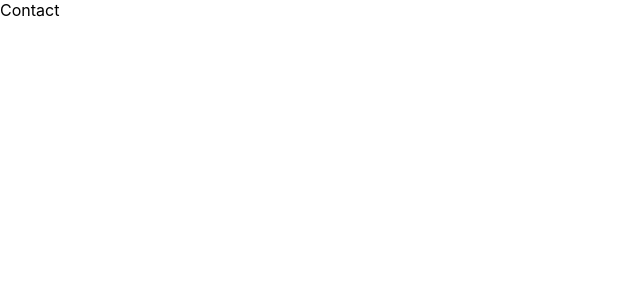
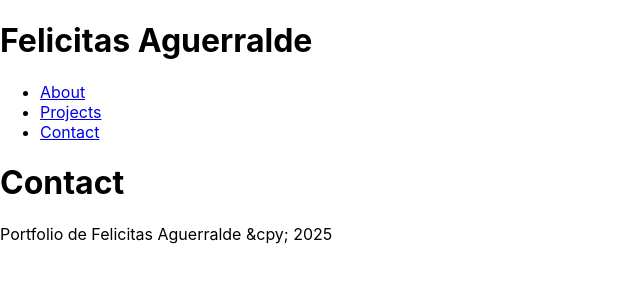
Before and after one commit to FelicitasAguerralde/REACT_08_Proyecto2, a React (Create React App) app: page /contact in a window 1280 px wide. Shown: the top 300 px of the page, without its empty margins (0-640 px from the left). Built offline with nearby package versions, Linux system fonts and the light colour scheme.

Commit message:
Acomode tag de header y actualice las instalaciones que generaban conflicto

```diff
--- a/package.json
+++ b/package.json
@@ -9,6 +9,7 @@
     "@testing-library/user-event": "^13.5.0",
     "react": "^19.1.0",
     "react-dom": "^19.1.0",
+    "react-router-dom": "^7.6.0",
     "react-scripts": "5.0.1",
     "web-vitals": "^2.1.4"
   },
--- a/src/App.js
+++ b/src/App.js
@@ -1,12 +1,6 @@
 import './App.css';
 import { AppRouter } from './router/AppRouter';
 
-function App() {
-  return (
-    <>
-    <AppRouter />
-    </>
-  );
-}
-
-export default App;
+export const App = () => {
+  return <AppRouter />;
+};
--- a/src/components/Contact.js
+++ b/src/components/Contact.js
@@ -2,6 +2,8 @@ import React from 'react'
 
 export const Contact = () => {
   return (
-    <div>Contact</div>
+    <div>
+      <h1>Contact</h1>
+    </div>
   )
 }
--- /dev/null
+++ b/src/components/Footer.js
@@ -0,0 +1,9 @@
+import React from 'react'
+
+export const Footer = () => {
+  return (
+    <footer>
+        Portfolio de Felicitas Aguerralde &cpy; 2025
+    </footer>
+  )
+}
--- /dev/null
+++ b/src/components/Header.js
@@ -0,0 +1,17 @@
+import React from 'react'
+
+export const Header = () => {
+  return (
+    <header>
+    <h1> Felicitas Aguerralde</h1>
+    <nav>
+        <ul>
+            <li><a href="#about">About</a></li>
+            <li><a href="#projects">Projects</a></li>
+            <li><a href="#contact">Contact</a></li>
+        </ul>
+        {console.log('Header component loaded')}
+    </nav>
+    </header>
+  )
+}
--- a/src/index.js
+++ b/src/index.js
@@ -1,7 +1,7 @@
 import React from 'react';
 import ReactDOM from 'react-dom/client';
 import './index.css';
-import App from './App';
+import {App} from './App'
 
 const root = ReactDOM.createRoot(document.getElementById('root'));
 root.render(
--- a/src/router/AppRouter.js
+++ b/src/router/AppRouter.js
@@ -5,11 +5,14 @@ import { Portfolio } from '../components/Portfolio';
 import { Services } from '../components/Services';
 import { Curriculum } from '../components/Curriculum';
 import { Contact } from '../components/Contact';
+import { Header } from '../components/Header';
+import { Footer } from '../components/Footer';
 
 
 export const AppRouter = () => {
   return (
     <BrowserRouter>
+    <Header />
     <Routes>
         <Route path='/' element={<Index />} />
         <Route path='/portfolio' element={<Portfolio />} />
@@ -17,6 +20,7 @@ export const AppRouter = () => {
         <Route path='/curriculum' element={<Curriculum />} />
         <Route path='/contact' element={<Contact />} />
     </Routes>
+    <Footer />
     </BrowserRouter>
   )
 }
```
Also changed, not shown: 1 other file (tests, documents, lock files or other folders).
